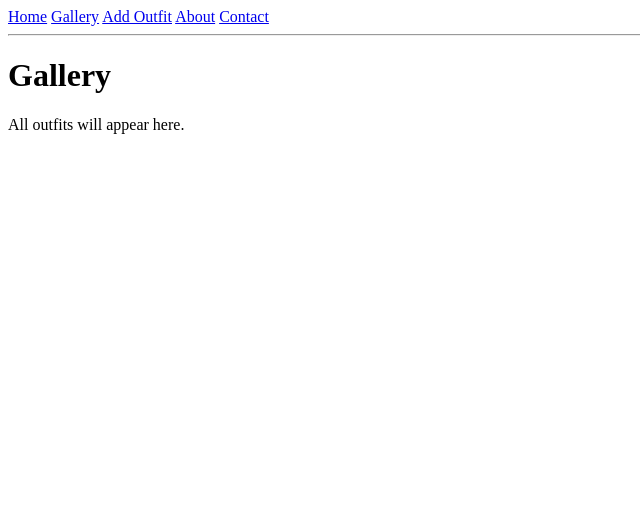
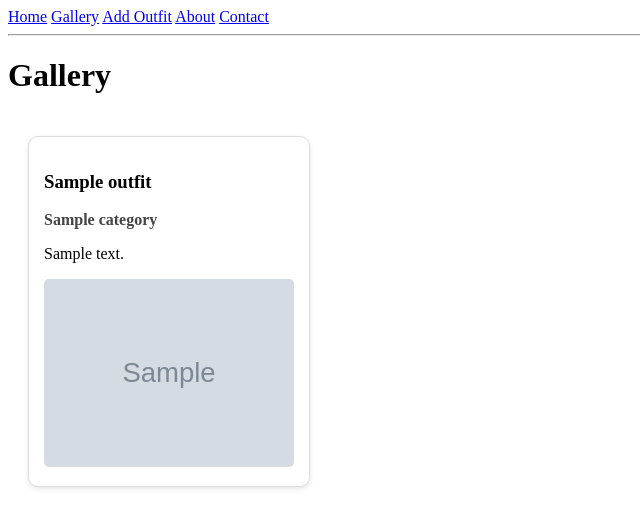
Before and after one commit to HlengiweNcube/flask_db_project, a Flask app: template templates/gallery.html in a window 1280 px wide. Shown: the top 528 px of the page, without its empty margins (0-640 px from the left). Run offline with Flask 3, Linux system fonts and the light colour scheme; the template is opened without the code that fills it: most values are stand-ins (such as "Sample title", 1, 10 or a date in 2020); grey boxes marked "Sample" are stand-in pictures; parts of the project's set-up code (start-up, migrations or seed data) failed here and were passed over.

Commit message:
Move inline styles to external CSS and improve gallery layout

```diff
--- a/static/css/style.css
+++ b/static/css/style.css
@@ -0,0 +1,25 @@
+.gallery-container {
+    display: flex;
+    flex-wrap: wrap;
+    gap: 20px;
+    padding: 20px;
+}
+
+.card {
+    background: white;
+    border: 1px solid #ddd;
+    padding: 15px;
+    width: 250px;
+    border-radius: 10px;
+    box-shadow: 0 2px 5px rgba(0,0,0,0.1);
+}
+
+.card img {
+    width: 100%;
+    border-radius: 5px;
+}
+
+.category {
+    font-weight: bold;
+    color: #444;
+}
--- a/templates/gallery.html
+++ b/templates/gallery.html
@@ -2,5 +2,20 @@
 
 {% block content %}
 <h1>Gallery</h1>
-<p>All outfits will appear here.</p>
+
+<div class="gallery-container">
+    {% if outfits %}
+        {% for outfit in outfits %}
+            <div class="card">
+                <h3>{{ outfit.name }}</h3>
+                <p class="category">{{ outfit.category }}</p>
+                <p>{{ outfit.description }}</p>
+                <img src="{{ outfit.image_url }}" alt="Outfit image">
+            </div>
+        {% endfor %}
+    {% else %}
+        <p>No outfits available.</p>
+    {% endif %}
+</div>
+
 {% endblock %}
```
